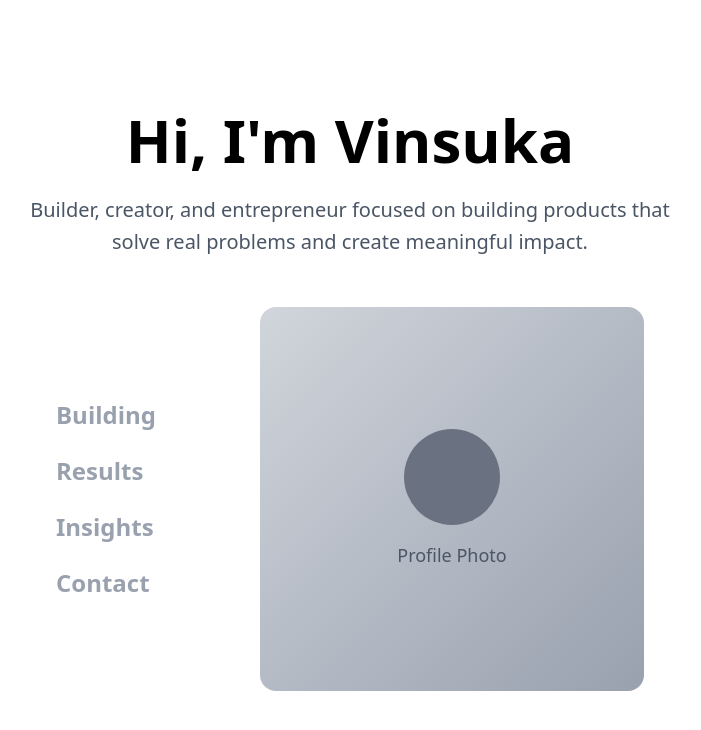
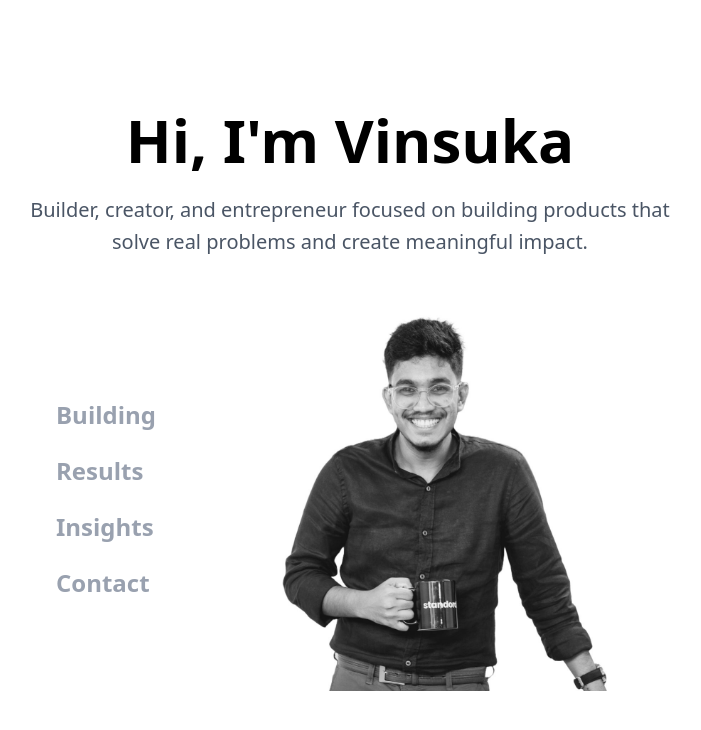
Before and after one commit to Vinsuka/Portfolio, a Next.js app: page / in a window 1280 px wide. Shown: the top 730 px of the page, without its empty margins (290-991 px from the left). Built offline with nearby package versions, Linux system fonts and the light colour scheme.

Commit message:
Add profile image and fix homepage image display - Replace placeholder with actual profile-image.jpg - Update homepage to show real profile photo instead of gray placeholder - Add proper image tag with object-cover styling

```diff
--- a/src/app/page.tsx
+++ b/src/app/page.tsx
@@ -122,19 +122,18 @@ export default function Home() {
                 <motion.div
                   key={currentImage}
                   className="w-full h-full rounded-2xl overflow-hidden bg-gray-200"
-                  initial={{ y: 30, scale: 0.95 }}
-                  animate={{ y: 0, scale: 1 }}
-                  exit={{ y: -30, scale: 1.05 }}
-                  transition={{ duration: 0.2, ease: "easeOut" }}
+                  initial={{ opacity: 0 }}
+                  animate={{ opacity: 1 }}
+                  exit={{ opacity: 0 }}
+                  transition={{ duration: 0.2, ease: "easeInOut" }}
                 >
-                  {/* Placeholder images - replace with actual images later */}
+                  {/* Profile Image */}
                   {currentImage === "/profile-image.jpg" && (
-                    <div className="w-full h-full bg-gradient-to-br from-gray-300 to-gray-400 flex items-center justify-center">
-                      <div className="text-center text-gray-600">
-                        <div className="w-24 h-24 bg-gray-500 rounded-full mx-auto mb-4"></div>
-                        <p className="text-lg font-medium">Profile Photo</p>
-                      </div>
-                    </div>
+                    <img
+                      src="/profile-image.jpg"
+                      alt="Vinsuka - Profile Photo"
+                      className="w-full h-full object-cover"
+                    />
                   )}
                   {currentImage === "/building-image.jpg" && (
                     <div className="w-full h-full bg-gradient-to-br from-blue-300 to-blue-400 flex items-center justify-center">
```
Also changed, not shown: public/profile-image.jpg (added).
